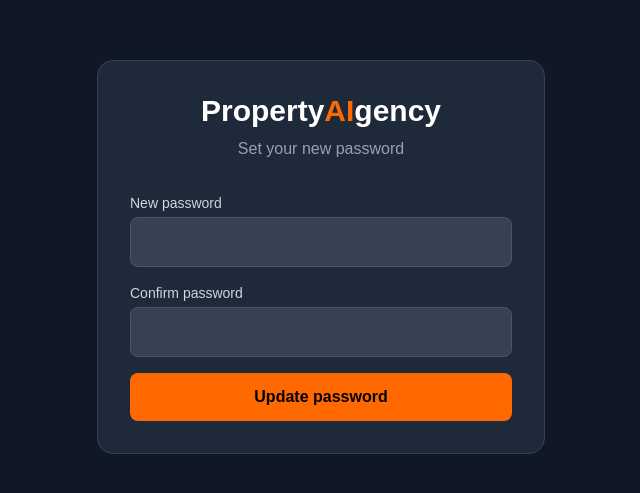
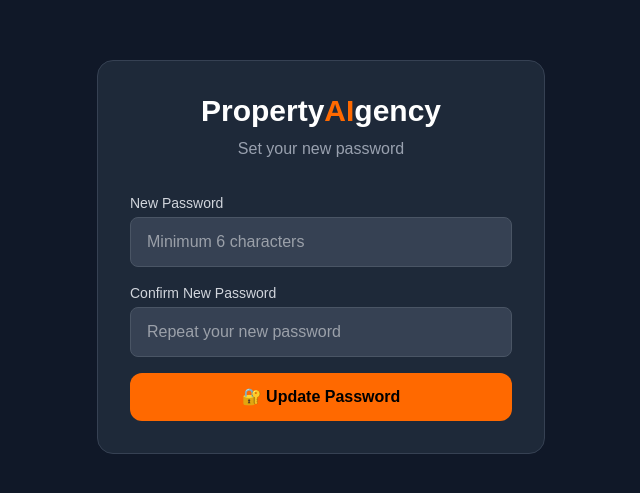
Before and after one commit to Bentman007/propertyaigency, a Next.js app: page /auth/reset-password in a window 1280 px wide. Shown: the part 143-636 px from the top of the page, without its empty margins (319-959 px from the left). Built offline with nearby package versions, Linux system fonts and the light colour scheme; no server answers.

Commit message:
Add forgot password and reset password pages

```diff
--- a/app/auth/forgot-password/page.tsx
+++ b/app/auth/forgot-password/page.tsx
@@ -1,94 +1,79 @@
 'use client'
-
 import { useState } from 'react'
 import { supabase } from '@/lib/supabase'
+import Link from 'next/link'
 
 export default function ForgotPasswordPage() {
   const [email, setEmail] = useState('')
-  const [submitted, setSubmitted] = useState(false)
-  const [error, setError] = useState('')
   const [loading, setLoading] = useState(false)
+  const [sent, setSent] = useState(false)
+  const [message, setMessage] = useState('')
 
-  const handleSubmit = async (e: React.FormEvent) => {
+  const handleReset = async (e: React.FormEvent) => {
     e.preventDefault()
     setLoading(true)
-    setError('')
 
     const { error } = await supabase.auth.resetPasswordForEmail(email, {
-      redirectTo: `${window.location.origin}/reset-password`,
+      redirectTo: 'https://www.propertyaigency.co.za/auth/reset-password'
     })
 
     if (error) {
-      setError(error.message)
+      setMessage(error.message)
     } else {
-      setSubmitted(true)
+      setSent(true)
     }
     setLoading(false)
-  }
-
-  if (submitted) {
-    return (
-      <main className="min-h-screen bg-gray-900 flex items-center justify-center px-4">
-        <div className="bg-gray-800 rounded-2xl p-8 w-full max-w-md border border-gray-700 text-center">
-          <div className="w-16 h-16 bg-orange-500 rounded-full flex items-center justify-center mx-auto mb-4">
-            <svg className="w-8 h-8 text-black" fill="none" stroke="currentColor" viewBox="0 0 24 24">
-              <path strokeLinecap="round" strokeLinejoin="round" strokeWidth={2} d="M5 13l4 4L19 7" />
-            </svg>
-          </div>
-          <h2 className="text-2xl font-bold text-white mb-2">Check your email</h2>
-          <p className="text-gray-400 mb-6">
-            We sent a reset link to <span className="text-orange-500">{email}</span>
-          </p>
-          <a href="/auth/login" className="text-orange-500 hover:underline text-sm">
-            Back to login
-          </a>
-        </div>
-      </main>
-    )
   }
 
   return (
     <main className="min-h-screen bg-gray-900 flex items-center justify-center px-4">
       <div className="bg-gray-800 rounded-2xl p-8 w-full max-w-md border border-gray-700">
         <div className="text-center mb-8">
-          <a href="/" className="text-3xl font-bold text-white">
+          <Link href="/" className="text-3xl font-bold text-white">
             Property<span className="text-orange-500">AI</span>gency
-          </a>
+          </Link>
           <p className="text-gray-400 mt-2">Reset your password</p>
         </div>
 
-        {error && (
+        {sent ? (
+          <div className="text-center">
+            <p className="text-4xl mb-4">📧</p>
+            <h2 className="text-xl font-bold text-green-300 mb-2">Check your email!</h2>
+            <p className="text-gray-400 text-sm mb-6">
+              We sent a password reset link to <strong className="text-white">{email}</strong>.
+              Click the link in the email to set a new password.
+            </p>
+            <p className="text-gray-500 text-xs mb-6">Didn't receive it? Check your spam folder.</p>
+            <Link href="/auth/login" className="inline-block bg-orange-500 text-black font-bold px-8 py-3 rounded-xl hover:bg-orange-400">
+              Back to Sign In
+            </Link>
+          </div>
+        ) : (
+          <>
+            {message && (
               <div className="mb-4 p-3 bg-red-900 border border-red-700 text-red-300 rounded-lg text-sm">
-            {error}
+                {message}
               </div>
             )}
-
-        <form onSubmit={handleSubmit} className="space-y-4">
+            <form onSubmit={handleReset} className="space-y-4">
               <div>
-            <label className="text-gray-300 text-sm mb-1 block">Email address</label>
-            <input
-              type="email"
-              required
-              value={email}
-              onChange={(e) => setEmail(e.target.value)}
+                <label className="text-gray-300 text-sm mb-1 block">Email Address</label>
+                <input type="email" required value={email}
+                  onChange={e => setEmail(e.target.value)}
                   placeholder="you@example.com"
-              className="w-full bg-gray-700 text-white rounded-lg px-4 py-3 outline-none border border-gray-600 focus:border-orange-500"
-            />
+                  className="w-full bg-gray-700 text-white rounded-lg px-4 py-3 outline-none border border-gray-600 focus:border-orange-500"/>
               </div>
-
-          <button
-            type="submit"
-            disabled={loading}
-            className="w-full bg-orange-500 hover:bg-orange-400 text-black font-bold py-3 rounded-lg transition-colors disabled:opacity-50"
-          >
-            {loading ? 'Sending...' : 'Send reset link'}
+              <button type="submit" disabled={loading}
+                className="w-full bg-orange-500 hover:bg-orange-400 text-black font-bold py-3 rounded-xl disabled:opacity-50 transition">
+                {loading ? 'Sending...' : '📧 Send Reset Link'}
               </button>
             </form>
-
-        <p className="text-center text-gray-400 mt-6 text-sm">
+            <p className="text-center text-gray-500 text-sm mt-4">
               Remember your password?{' '}
-          <a href="/auth/login" className="text-orange-500 hover:underline">Back to login</a>
+              <Link href="/auth/login" className="text-orange-500 hover:underline">Sign in</Link>
             </p>
+          </>
+        )}
       </div>
     </main>
   )
--- a/app/auth/reset-password/page.tsx
+++ b/app/auth/reset-password/page.tsx
@@ -1,79 +1,84 @@
 'use client'
-
-import { useState } from 'react'
+import { useState, useEffect } from 'react'
 import { supabase } from '@/lib/supabase'
+import Link from 'next/link'
 
 export default function ResetPasswordPage() {
   const [password, setPassword] = useState('')
   const [confirm, setConfirm] = useState('')
-  const [error, setError] = useState('')
   const [loading, setLoading] = useState(false)
+  const [done, setDone] = useState(false)
+  const [message, setMessage] = useState('')
 
-  const handleSubmit = async (e: React.FormEvent) => {
+  const handleReset = async (e: React.FormEvent) => {
     e.preventDefault()
     if (password !== confirm) {
-      setError('Passwords do not match')
+      setMessage('Passwords do not match')
       return
     }
+    if (password.length < 6) {
+      setMessage('Password must be at least 6 characters')
+      return
+    }
+
     setLoading(true)
-    setError('')
-
     const { error } = await supabase.auth.updateUser({ password })
 
     if (error) {
-      setError(error.message)
+      setMessage(error.message)
     } else {
-      window.location.href = '/auth/login?reset=success'
+      setDone(true)
     }
     setLoading(false)
   }
+
+  if (done) return (
+    <main className="min-h-screen bg-gray-900 flex items-center justify-center px-4">
+      <div className="bg-gray-800 rounded-2xl p-8 w-full max-w-md border border-gray-700 text-center">
+        <p className="text-4xl mb-4">🎉</p>
+        <h2 className="text-xl font-bold text-green-300 mb-2">Password updated!</h2>
+        <p className="text-gray-400 text-sm mb-6">Your password has been changed successfully.</p>
+        <Link href="/auth/login" className="inline-block bg-orange-500 text-black font-bold px-8 py-3 rounded-xl hover:bg-orange-400">
+          Sign In →
+        </Link>
+      </div>
+    </main>
+  )
 
   return (
     <main className="min-h-screen bg-gray-900 flex items-center justify-center px-4">
       <div className="bg-gray-800 rounded-2xl p-8 w-full max-w-md border border-gray-700">
         <div className="text-center mb-8">
-          <a href="/" className="text-3xl font-bold text-white">
+          <Link href="/" className="text-3xl font-bold text-white">
             Property<span className="text-orange-500">AI</span>gency
-          </a>
+          </Link>
           <p className="text-gray-400 mt-2">Set your new password</p>
         </div>
 
-        {error && (
+        {message && (
           <div className="mb-4 p-3 bg-red-900 border border-red-700 text-red-300 rounded-lg text-sm">
-            {error}
+            {message}
           </div>
         )}
 
-        <form onSubmit={handleSubmit} className="space-y-4">
+        <form onSubmit={handleReset} className="space-y-4">
           <div>
-            <label className="text-gray-300 text-sm mb-1 block">New password</label>
-            <input
-              type="password"
-              required
-              minLength={8}
-              value={password}
-              onChange={(e) => setPassword(e.target.value)}
-              className="w-full bg-gray-700 text-white rounded-lg px-4 py-3 outline-none border border-gray-600 focus:border-orange-500"
-            />
+            <label className="text-gray-300 text-sm mb-1 block">New Password</label>
+            <input type="password" required value={password}
+              onChange={e => setPassword(e.target.value)}
+              placeholder="Minimum 6 characters"
+              className="w-full bg-gray-700 text-white rounded-lg px-4 py-3 outline-none border border-gray-600 focus:border-orange-500"/>
           </div>
           <div>
-            <label className="text-gray-300 text-sm mb-1 block">Confirm password</label>
-            <input
-              type="password"
-              required
-              minLength={8}
-              value={confirm}
-              onChange={(e) => setConfirm(e.target.value)}
-              className="w-full bg-gray-700 text-white rounded-lg px-4 py-3 outline-none border border-gray-600 focus:border-orange-500"
-            />
+            <label className="text-gray-300 text-sm mb-1 block">Confirm New Password</label>
+            <input type="password" required value={confirm}
+              onChange={e => setConfirm(e.target.value)}
+              placeholder="Repeat your new password"
+              className="w-full bg-gray-700 text-white rounded-lg px-4 py-3 outline-none border border-gray-600 focus:border-orange-500"/>
           </div>
-
-          <button
-            type="submit"
-            disabled={loading}
-            className="w-full bg-orange-500 hover:bg-orange-400 text-black font-bold py-3 rounded-lg transition-colors disabled:opacity-50"
-          >
-            {loading ? 'Updating...' : 'Update password'}
+          <button type="submit" disabled={loading}
+            className="w-full bg-orange-500 hover:bg-orange-400 text-black font-bold py-3 rounded-xl disabled:opacity-50 transition">
+            {loading ? 'Updating...' : '🔐 Update Password'}
           </button>
         </form>
       </div>
```
Lines whose indentation alone changed are shown as unchanged.
